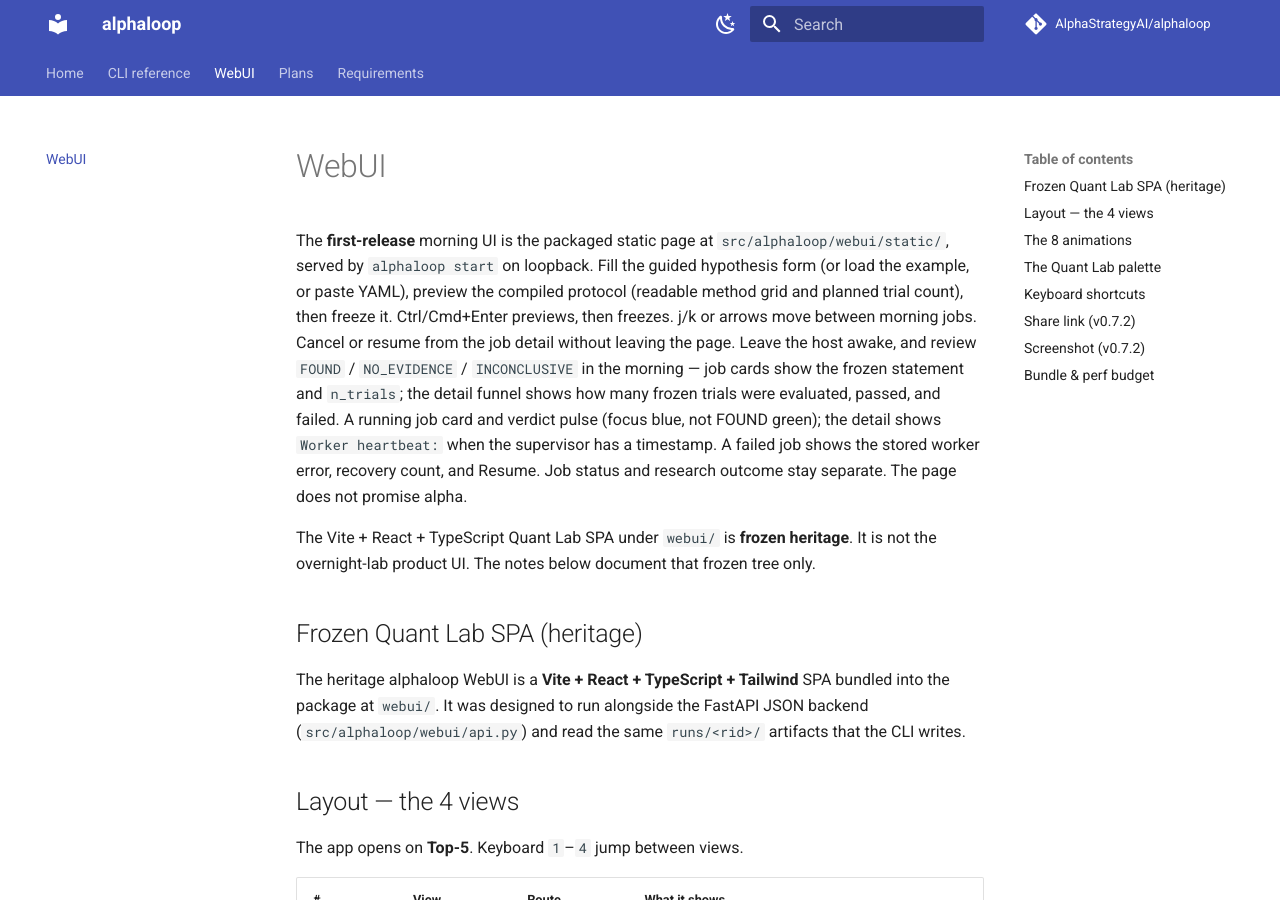
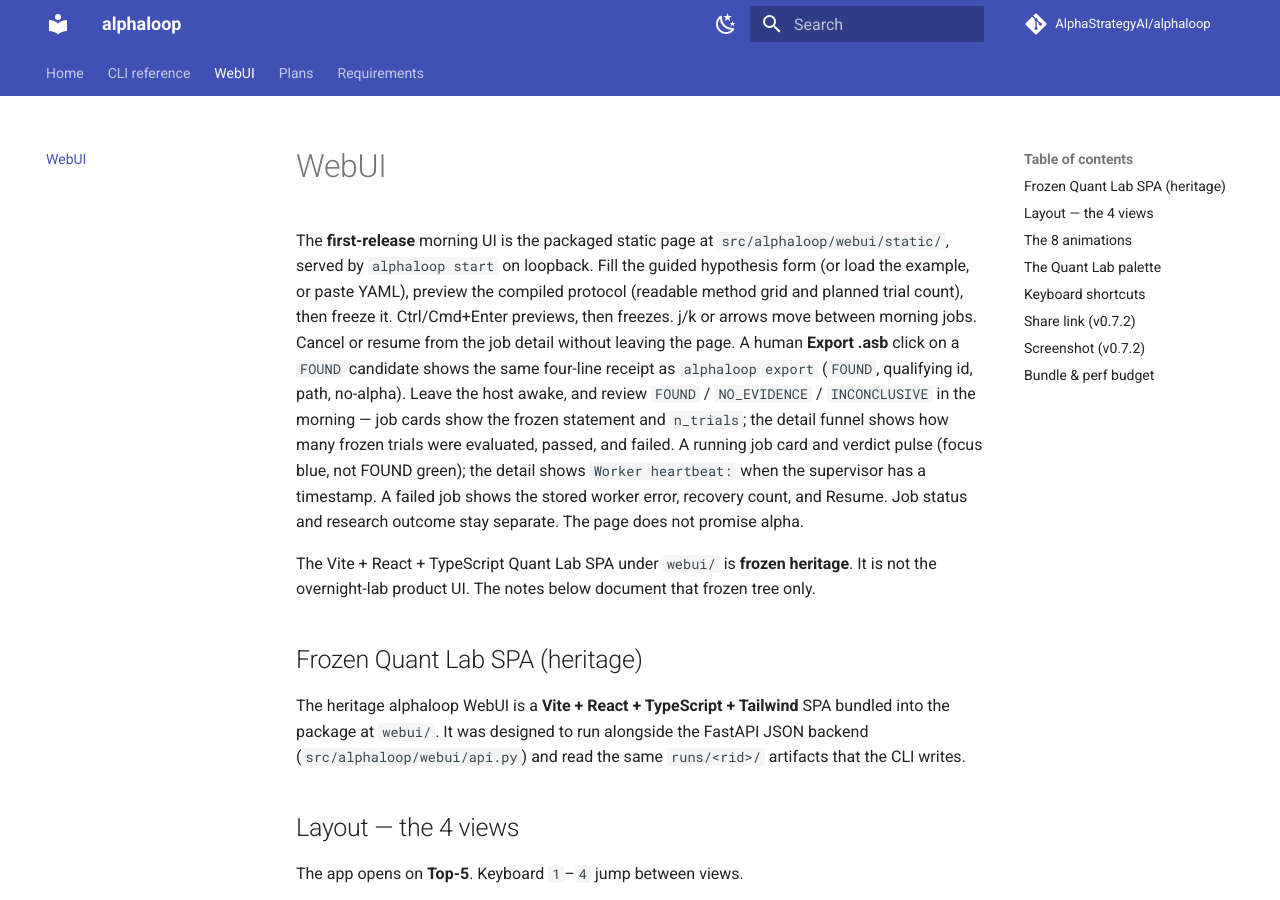
Before and after one commit to AlphaStrategyAI/alphaloop, an MkDocs documentation site: the page built from docs/webui.md, in a window 1280 px wide and 900 px high. Built offline with MkDocs 1.6.1 and Material for MkDocs 9.7.7, drawn with Linux system fonts in a browser that asks for light colours; comment, search, counter and statistics services are not loaded.

Commit message:
feat(webui): show the FOUND receipt after console export
Successful JobAPI export includes export_handoff from the shared
formatter. The morning page shows that four-line receipt in
#export-status instead of a bare path.

Co-authored-by: PatrickFeng <AlphaStrategyAI@users.noreply.github.com>

```diff
--- a/docs/webui.md
+++ b/docs/webui.md
@@ -6,7 +6,9 @@ Fill the guided hypothesis form (or load the example, or paste YAML),
 preview the compiled protocol (readable method grid and planned trial
 count), then freeze it. Ctrl/Cmd+Enter previews, then freezes. j/k or arrows move between morning
 jobs. Cancel or resume from the job detail without
-leaving the page. Leave the host awake, and review `FOUND` /
+leaving the page. A human **Export .asb** click on a `FOUND` candidate
+shows the same four-line receipt as `alphaloop export` (`FOUND`,
+qualifying id, path, no-alpha). Leave the host awake, and review `FOUND` /
 `NO_EVIDENCE` / `INCONCLUSIVE` in the morning — job cards show the
 frozen statement and `n_trials`; the detail funnel shows how many
 frozen trials were evaluated, passed, and failed. A running job card
--- a/src/alphaloop/webui/static/app.js
+++ b/src/alphaloop/webui/static/app.js
@@ -167,7 +167,7 @@ async function exportCandidate(candidateId) {
     status.textContent = body.error || "export failed";
     return;
   }
-  status.textContent = body.exported_path || "";
+  status.textContent = body.export_handoff || body.exported_path || "";
 }
 
 function fillQueued(job) {
```
Also changed, not shown: docs/plans/2026-08-20-console-export-receipt.md (+3 -3 lines), src/alphaloop/webui/static/styles.css (+8 -0 lines), 5 other files.
